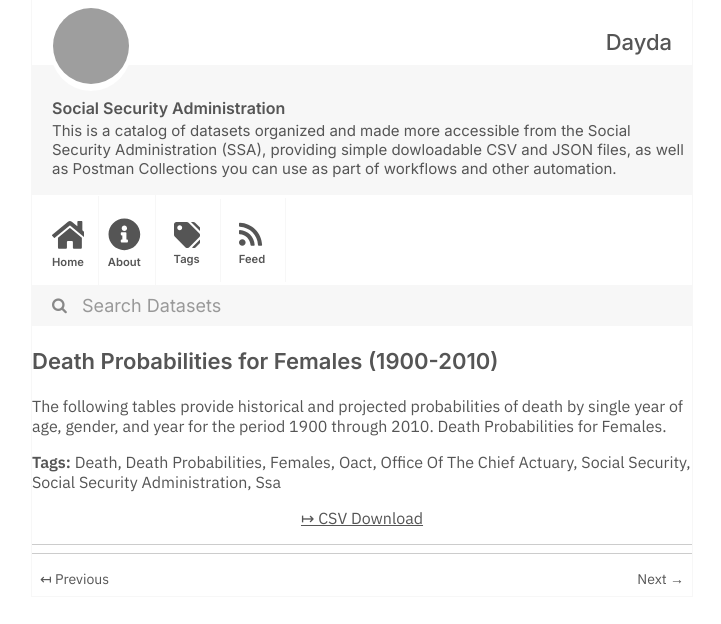
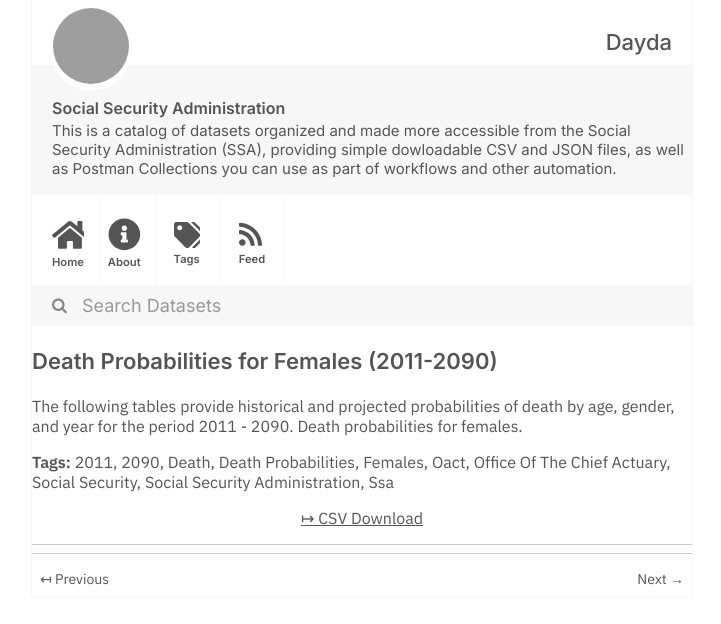
Before and after one commit to dayda-entities/social-security-administration, a Jekyll site: the page built from _posts/2020-11-10-death-probabilities-for-female.md, in a window 1280 px wide, cut to the strip 0-624 px from the top of the page. Shown: the whole strip, without its empty margins (278-999 px from the left). Built offline with Jekyll 4.4.1, drawn with Linux system fonts in a browser that asks for light colours; grey boxes are pictures that could not be loaded.

Commit message:
Publish Data

```diff
--- a/_posts/2020-11-10-death-probabilities-for-female.md
+++ b/_posts/2020-11-10-death-probabilities-for-female.md
@@ -1,10 +1,12 @@
 ---
-title: Death Probabilities for Females (1900-2010)
-created: '2020-11-10T16:50:53.234106'
-modified: '2021-04-06T02:55:09.292533'
+title: Death Probabilities for Females (2011-2090)
+created: '2020-11-10T16:50:53.318276'
+modified: '2021-04-06T02:55:11.178173'
 state: active
 type: dataset
 tags:
+  - '2011'
+  - '2090'
   - Death
   - Death Probabilities
   - Females
@@ -14,9 +16,9 @@ tags:
   - Social Security Administration
   - Ssa
 groups: []
-csv_url: 'https://www.ssa.gov/oact/HistEst/Death/2014/DeathProbsE_F_Hist_TR2014.csv'
+csv_url: 'https://www.ssa.gov/oact/HistEst/Death/2014/DeathProbsE_F_Alt2_TR2014.csv'
 json_url: ''
 layout: post
 
 ---
-The following tables provide historical and projected probabilities of death by single year of age, gender, and year for the period 1900 through 2010. Death Probabilities for Females.
+The following tables provide historical and projected probabilities of death by age, gender, and year for the period 2011 - 2090. Death probabilities for females.
```
